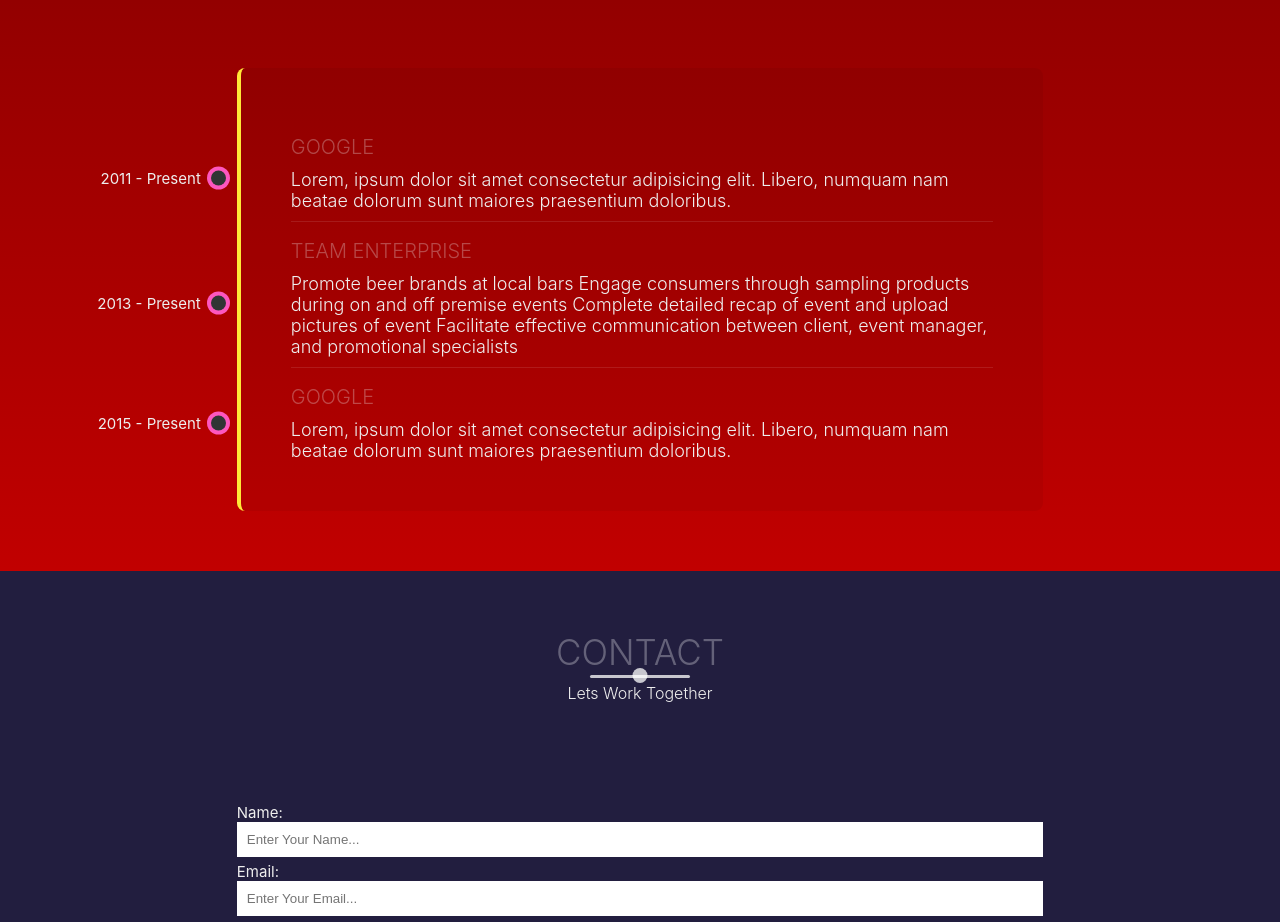
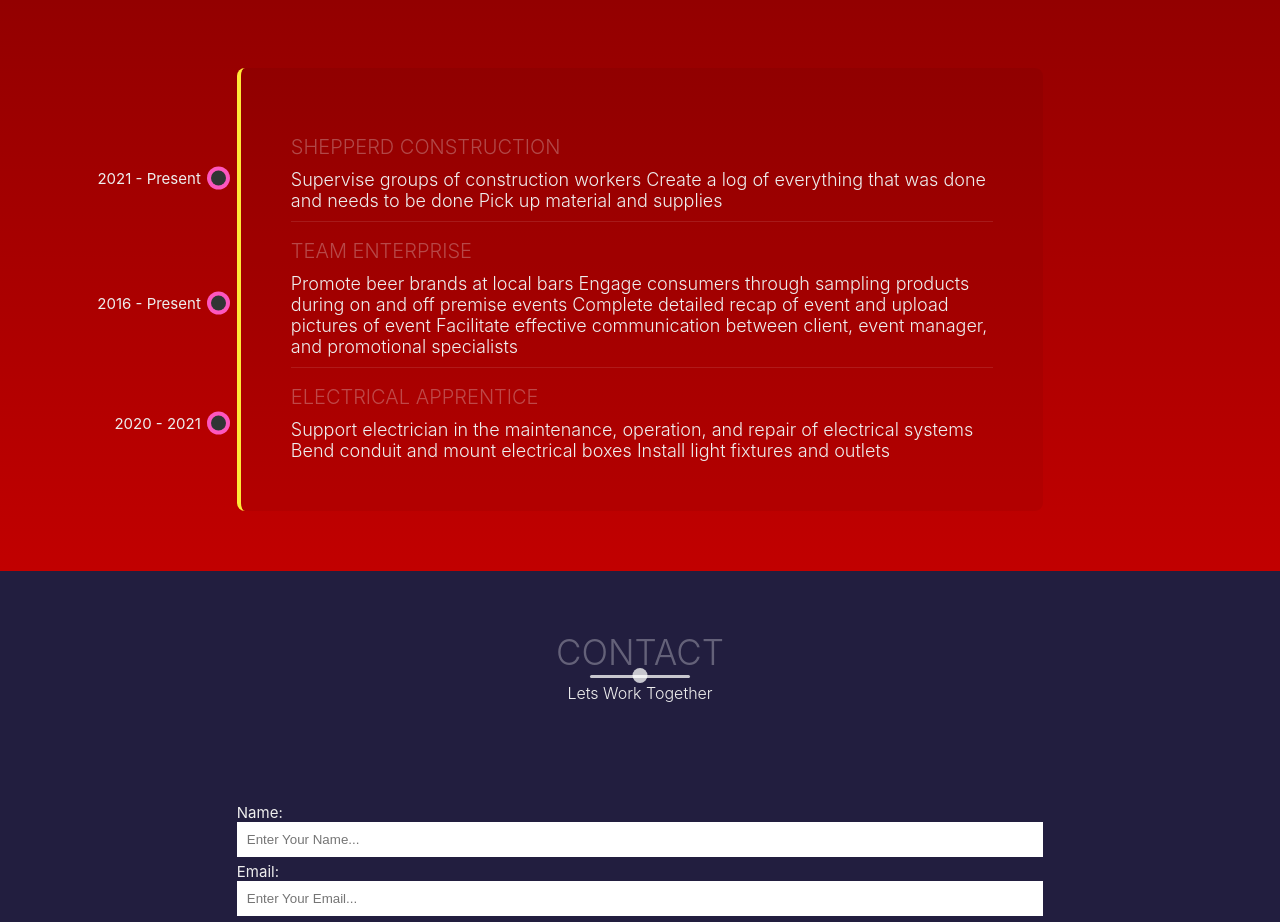
Before and after one commit to mariohernandezk10/react_portfolio, a React (Create React App) app in the folder react_portfolio/: page / in a window 1280 px wide. Shown: the part 4400-5322 px from the top of the page. Built offline with nearby package versions, Linux system fonts and the light colour scheme; a web font is replaced by a local one.

Commit message:
updated experience

```diff
--- a/react_portfolio/src/components/Experience/index.jsx
+++ b/react_portfolio/src/components/Experience/index.jsx
@@ -12,24 +12,24 @@
             </div>
             <div className="timeline" data-aos="fade-down" data-aos-delay="300">
                 <ul>
-                    <li className="date" data-date="2011 - Present">
-                        <h1>Google</h1>
-                        <p>Lorem, ipsum dolor sit amet consectetur
-                            adipisicing elit. Libero, numquam nam beatae
-                            dolorum sunt maiores praesentium doloribus.</p>
+                    <li className="date" data-date="2021 - Present">
+                        <h1>Shepperd Construction</h1>
+                        <p>Supervise groups of construction workers
+                            Create a log of everything that was done and needs to be done
+                            Pick up material and supplies</p>
                     </li>
-                    <li className="date" data-date="2013 - Present">
+                    <li className="date" data-date="2016 - Present">
                         <h1>Team Enterprise</h1>
                         <p>Promote beer brands at local bars
                             Engage consumers through sampling products during on and off premise events
                             Complete detailed recap of event and upload pictures of event
                             Facilitate effective communication between client, event manager, and promotional specialists</p>
                     </li>
-                    <li className="date" data-date="2015 - Present">
-                        <h1>Google</h1>
-                        <p>Lorem, ipsum dolor sit amet consectetur
-                            adipisicing elit. Libero, numquam nam beatae
-                            dolorum sunt maiores praesentium doloribus.</p>
+                    <li className="date" data-date="2020 - 2021">
+                        <h1>Electrical Apprentice</h1>
+                        <p>Support electrician in the maintenance, operation, and repair of electrical systems
+                            Bend conduit and mount electrical boxes
+                            Install light fixtures and outlets</p>
                     </li>
                 </ul>
             </div>
```
